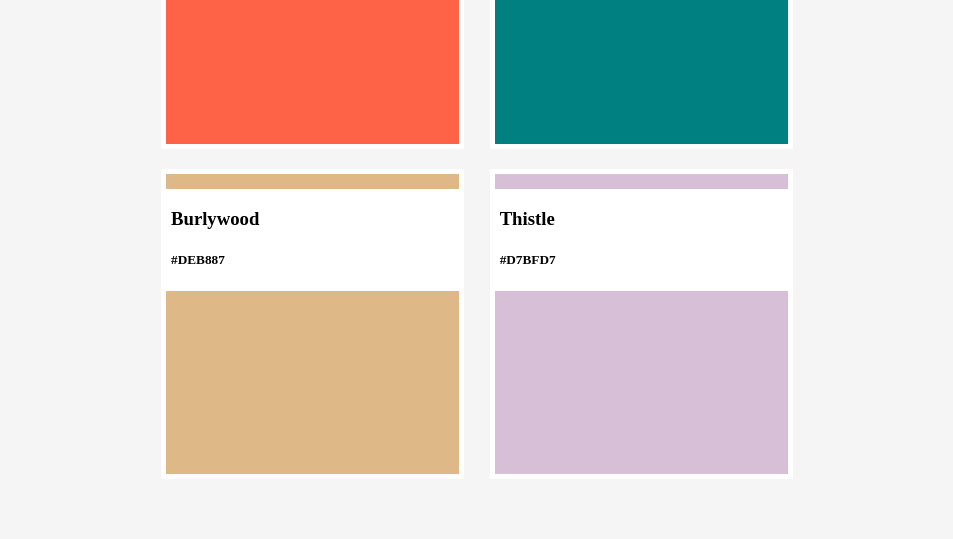
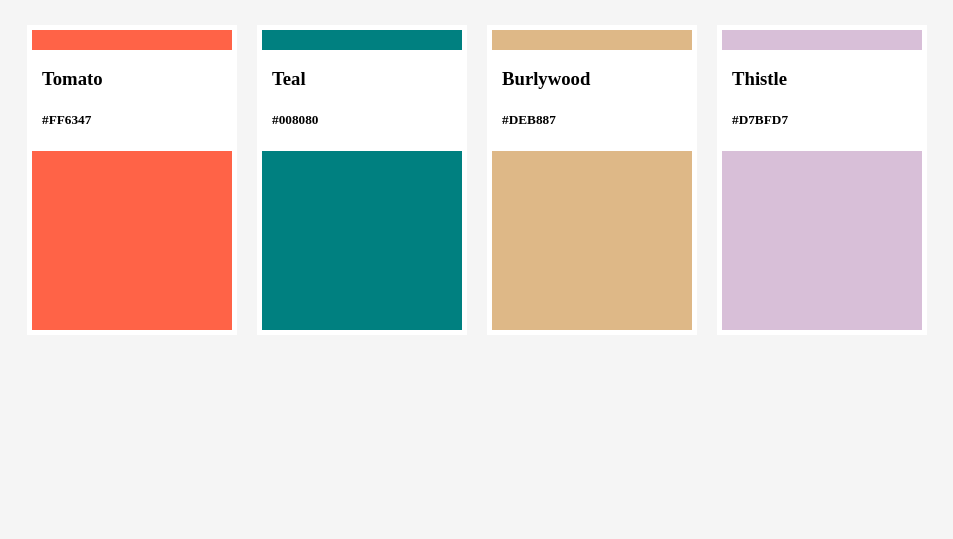
Before and after one commit to oranberry/kokoa-clone, a plain HTML site: page 03-pseudo-selectors/index.html in a window 1280 px wide. Shown: the part 277-816 px from the top of the page, without its empty margins (163-1116 px from the left). Drawn offline with Linux system fonts and the light colour scheme.

Commit message:
Color Chart Using Pseudo Selectors and Position

```diff
--- a/03-coding-challenges/style.css
+++ /dev/null
@@ -1,55 +0,0 @@
-body {
-    height: 100vh;
-    background-color: whitesmoke;
-    display: flex;
-    flex-direction: column;
-    align-items: center;
-}
-
-h1 {
-    margin-bottom: 50px;
-}
-
-section {
-    width: 50%;
-    margin: 0 auto;
-    display: flex;
-    justify-content: space-between;
-    flex-wrap: wrap;
-}
-
-.color {
-    width: 48%;
-    position: relative;
-    margin-bottom: 20px;
-}
-
-    .color:first-child .color__box {
-        background-color: tomato;
-    }
-
-    .color:nth-child(2) .color__box {
-        background-color: teal;
-    }
-
-    .color:nth-child(3) .color__box {
-        background-color: burlywood;
-    }
-
-    .color:last-child .color__box {
-        background-color: thistle;
-    }
-
-.color__box {
-    height: 300px;
-    border: 5px solid white;
-}
-
-.color__info {
-    position: absolute;
-    width: 100%;
-    background-color: white;
-    top: 20px;
-    padding: 0px 10px;
-    box-sizing: border-box;
-}
--- a/03-coding-challenges/index.html
+++ b/03-pseudo-selectors/index.html
@@ -9,34 +9,30 @@
 <body>
     <h1>The Best Colors</h1>
     <section>
-        <article class="color">
-            <div class="color__box"></div>
-            <div class="color__info">
+        <div class="color-box">
+            <div class="color-info">
                 <h3>Tomato</h3>
                 <h5>#FF6347</h5>
             </div>
-        </article>
-        <article class="color">
-            <div class="color__box"></div>
-            <div class="color__info">
+        </div>
+        <div class="color-box">
+            <div class="color-info">
                 <h3>Teal</h3>
                 <h5>#008080</h5>
             </div>
-        </article>
-        <article class="color">
-            <div class="color__box"></div>
-            <div class="color__info">
+        </div>
+        <div class="color-box">
+            <div class="color-info">
                 <h3>Burlywood</h3>
                 <h5>#DEB887</h5>
             </div>
-        </article>
-        <article class="color">
-            <div class="color__box"></div>
-            <div class="color__info">
+        </div>
+        <div class="color-box">
+            <div class="color-info">
                 <h3>Thistle</h3>
                 <h5>#D7BFD7</h5>
             </div>
-        </article>
+        </div>
     </section>
 </body>
 </html>
--- /dev/null
+++ b/03-pseudo-selectors/style.css
@@ -0,0 +1,50 @@
+body {
+  height: 100vh;
+  background-color: whitesmoke;
+  display: flex;
+  flex-direction: column;
+  align-items: center;
+  justify-content: center;
+}
+h1 {
+  margin: 30px auto;
+}
+section {
+  display: flex;
+  justify-content: center;
+  align-items: center;
+  flex-wrap: wrap;
+}
+
+.color-box {
+  height: 300px;
+  width: 200px;
+  border: 5px solid white;
+  margin: 10px;
+  position: relative;
+}
+
+.color-info {
+  position: absolute;
+  width: 100%;
+  background-color: white;
+  top: 20px;
+  padding: 0px 10px;
+  box-sizing: border-box;
+}
+
+.color-box:first-child {
+  background-color: tomato;
+}
+
+.color-box:nth-child(2) {
+  background-color: teal;
+}
+
+.color-box:nth-child(3) {
+  background-color: burlywood;
+}
+
+.color-box:last-child {
+  background-color: thistle;
+}
```
Also changed, not shown: 2 other files.
